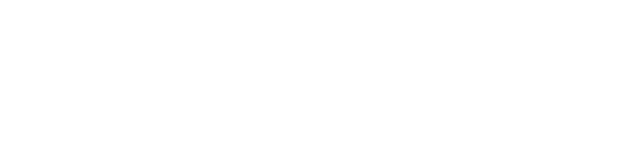
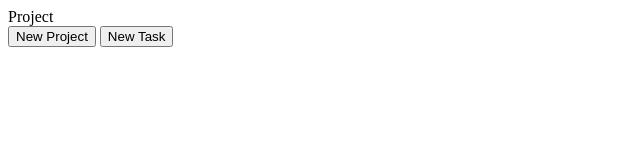
Before and after one commit to LeekeyLeek/Notekeep, a plain HTML site: page index.html in a window 1280 px wide. Shown: the whole page, without its empty margins (0-640 px from the left). Drawn offline with Linux system fonts and the light colour scheme.

Commit message:
Basic layout changes

```diff
--- a/index.html
+++ b/index.html
@@ -6,7 +6,9 @@
     <title>Document</title>
 </head>
 <body>
-
+    <div id="defaultProject">Project</div>
+    <button id="newProject">New Project</button>
+    <button id="newTask">New Task</button>
 
     <script src='main.js'></script>
 </body>
```
